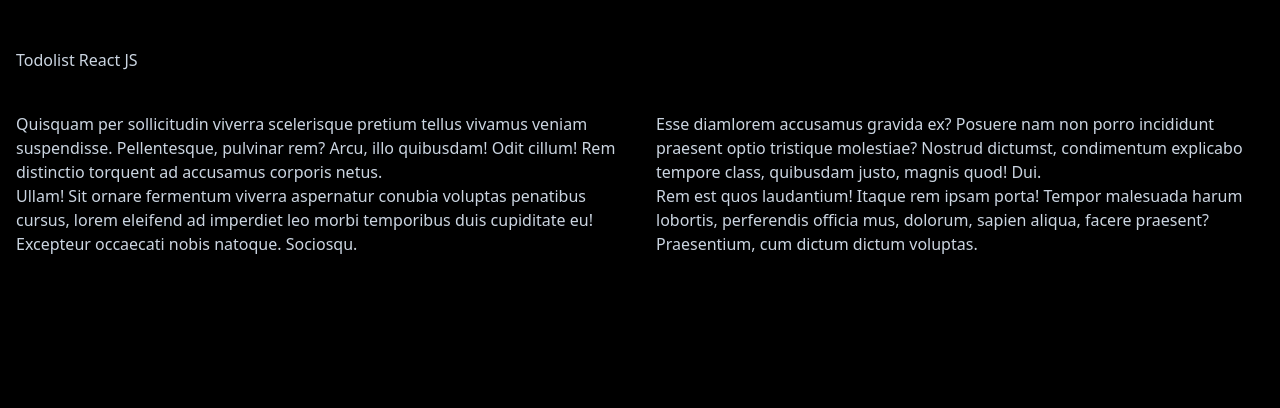
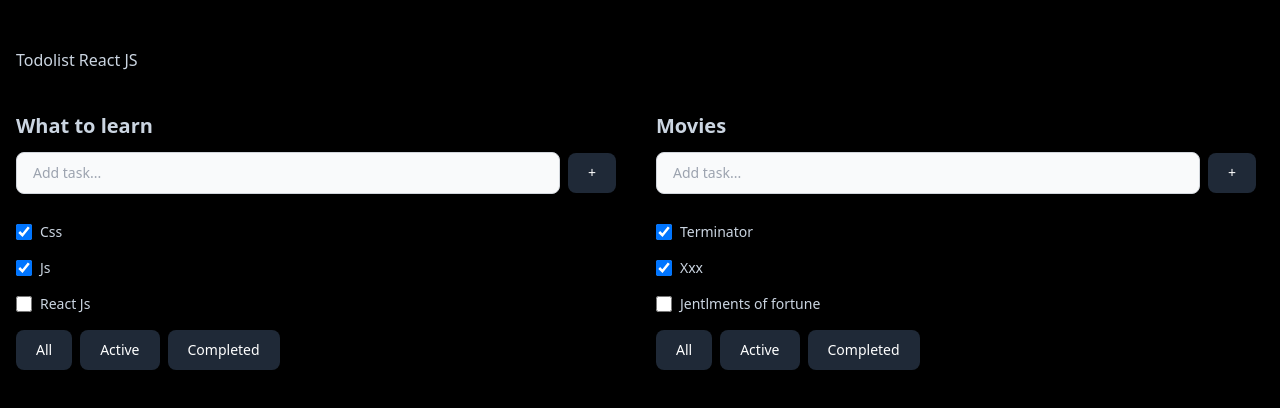
Before and after one commit to i-stadnik/Todolist, a React (Vite) app: page / in a window 1280 px wide. Shown: the top 408 px of the page. Built offline with nearby package versions, Linux system fonts and the light colour scheme.

Commit message:
01 - Todolist React JS

```diff
--- a/src/App.tsx
+++ b/src/App.tsx
@@ -1,38 +1,25 @@
+import { TaskType, Todolist } from './components/Todolist.tsx'
+
 function App() {
+	const tasks1: Array<TaskType> = [
+		{ id: 1, title: 'Css', isDone: true },
+		{ id: 2, title: 'Js', isDone: true },
+		{ id: 3, title: 'React Js', isDone: false }
+	]
+
+	const tasks2: Array<TaskType> = [
+		{ id: 1, title: 'Terminator', isDone: true },
+		{ id: 2, title: 'Xxx', isDone: true },
+		{ id: 3, title: 'Jentlments of fortune', isDone: false }
+	]
+
 	return (
 		<main className='container mx-auto px-4 pt-12'>
 			<div>
 				<h1>Todolist React JS</h1>
 				<div className='gap-8 columns-2 pt-10'>
-					<div className='a'>
-						<p>
-							Quisquam per sollicitudin viverra scelerisque pretium tellus
-							vivamus veniam suspendisse. Pellentesque, pulvinar rem? Arcu, illo
-							quibusdam! Odit cillum! Rem distinctio torquent ad accusamus
-							corporis netus.
-						</p>
-
-						<p>
-							Ullam! Sit ornare fermentum viverra aspernatur conubia voluptas
-							penatibus cursus, lorem eleifend ad imperdiet leo morbi temporibus
-							duis cupiditate eu! Excepteur occaecati nobis natoque. Sociosqu.
-						</p>
-					</div>
-					<div className='a'>
-						<p>
-							Esse diamlorem accusamus gravida ex? Posuere nam non porro
-							incididunt praesent optio tristique molestiae? Nostrud dictumst,
-							condimentum explicabo tempore class, quibusdam justo, magnis quod!
-							Dui.
-						</p>
-					</div>
-					<div className='a'>
-						<p>
-							Rem est quos laudantium! Itaque rem ipsam porta! Tempor malesuada
-							harum lobortis, perferendis officia mus, dolorum, sapien aliqua,
-							facere praesent? Praesentium, cum dictum dictum voluptas.
-						</p>
-					</div>
+					<Todolist title='What to learn' tasks={tasks1} />
+					<Todolist title='Movies' tasks={tasks2} />
 				</div>
 			</div>
 		</main>
--- /dev/null
+++ b/src/components/Todolist.tsx
@@ -0,0 +1,69 @@
+export type TaskType = {
+	id: number
+	title: string
+	isDone: boolean
+}
+
+type PropsType = {
+	title: string
+	tasks: Array<TaskType>
+}
+export function Todolist(props: PropsType) {
+	return (
+		<div>
+			<h5 className='text-xl font-bold dark:text-white mb-3'>{props.title}</h5>
+			<div className='mb-2.5 flex items-center'>
+				<input
+					placeholder='Add task...'
+					type='text'
+					className='bg-gray-50 border border-gray-300 text-gray-900 text-sm rounded-lg focus:ring-blue-500 focus:border-blue-500 block w-full pl-4 p-2.5  dark:bg-gray-700 dark:border-gray-600 dark:placeholder-gray-400 dark:text-white dark:focus:ring-blue-500 dark:focus:border-blue-500'
+				/>
+				<button
+					className='text-white bg-gray-800 hover:bg-gray-900 focus:outline-none focus:ring-4 focus:ring-gray-300 font-medium rounded-lg text-sm px-5 py-2.5 ml-2 mr-2 dark:bg-gray-800 dark:hover:bg-gray-700 dark:focus:ring-gray-700 dark:border-gray-700'
+					type='button'
+				>
+					+
+				</button>
+			</div>
+			<ul className='mt-7'>
+				{props.tasks.map((task: TaskType, i: number) => (
+					<li className='flex items-center mb-4' key={i}>
+						<input
+							id='default-checkbox'
+							type='checkbox'
+							value=''
+							checked={task.isDone}
+							className='w-4 h-4 text-blue-600 bg-gray-100 border-gray-300 rounded focus:ring-blue-500 dark:focus:ring-blue-600 dark:ring-offset-gray-800 focus:ring-2 dark:bg-gray-700 dark:border-gray-600'
+						/>
+						<label
+							htmlFor='default-checkbox'
+							className='ml-2 text-sm font-medium dark:text-gray-300'
+						>
+							{task.title}
+						</label>
+					</li>
+				))}
+			</ul>
+			<div className='mt-3'>
+				<button
+					className='text-white bg-gray-800 hover:bg-gray-900 focus:outline-none focus:ring-4 focus:ring-gray-300 font-medium rounded-lg text-sm px-5 py-2.5 mr-2 mb-2 dark:bg-gray-800 dark:hover:bg-gray-700 dark:focus:ring-gray-700 dark:border-gray-700'
+					type='button'
+				>
+					All
+				</button>
+				<button
+					className='text-white bg-gray-800 hover:bg-gray-900 focus:outline-none focus:ring-4 focus:ring-gray-300 font-medium rounded-lg text-sm px-5 py-2.5 mr-2 mb-2 dark:bg-gray-800 dark:hover:bg-gray-700 dark:focus:ring-gray-700 dark:border-gray-700'
+					type='button'
+				>
+					Active
+				</button>
+				<button
+					className='text-white bg-gray-800 hover:bg-gray-900 focus:outline-none focus:ring-4 focus:ring-gray-300 font-medium rounded-lg text-sm px-5 py-2.5 mr-2 mb-2 dark:bg-gray-800 dark:hover:bg-gray-700 dark:focus:ring-gray-700 dark:border-gray-700'
+					type='button'
+				>
+					Completed
+				</button>
+			</div>
+		</div>
+	)
+}
```
